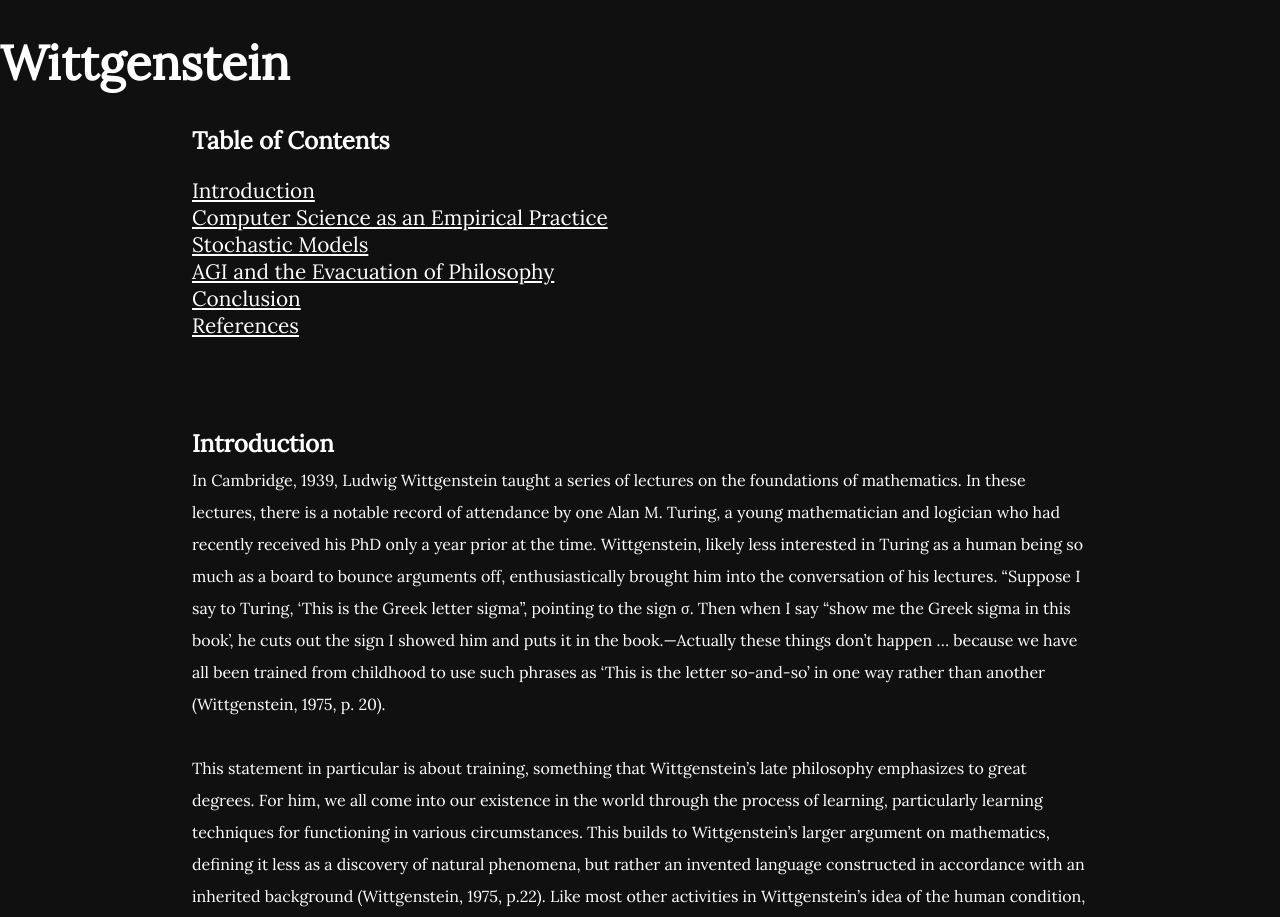
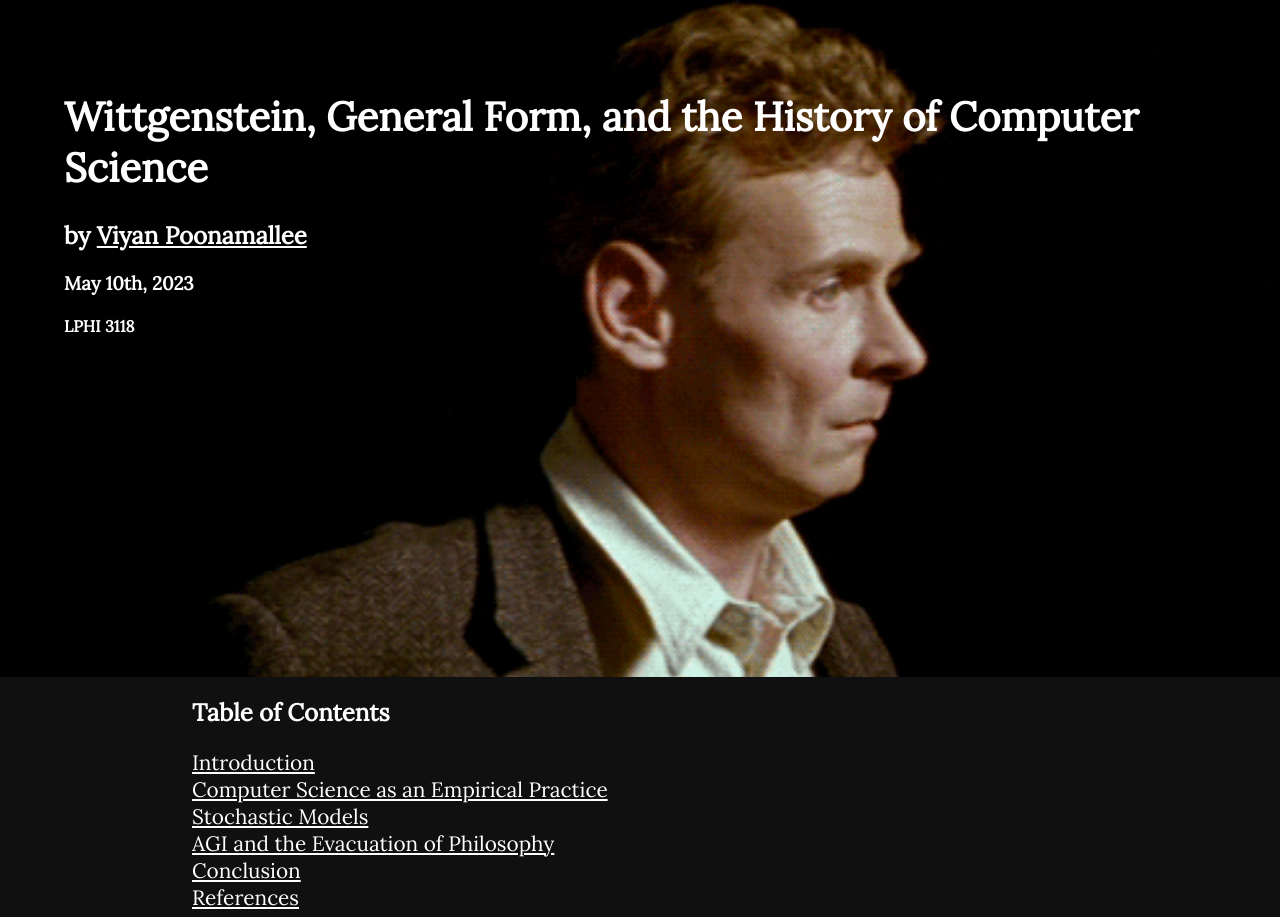
Before and after one commit to ActionMailman/WittgensteinTuring, a Flask app: page / in a window 1280 px wide. Shown: the top 917 px of the page. Run offline with Flask 3, Linux system fonts and the light colour scheme.

Commit message:
Added a background gif for the title, properly filled out title information.

```diff
--- a/static/style.css
+++ b/static/style.css
@@ -7,6 +7,21 @@ body {
   list-style: none;
   margin:0;
   padding:0;
+}
+
+#title {
+  padding: 5%;
+  background-image: url("./witt.gif");
+  background-repeat: no-repeat;
+  background-attachment: fixed;
+  background-size: cover;
+  padding-bottom: 25%;
+  color: white;
+}
+
+#title h1 {
+  font-size: 2.5em;
+  float:none;
 }
 
 #table {
@@ -70,10 +85,7 @@ nav li {
   font-size: 1.1em;
 }
 
-#title {
-  font-size: 1.5em;
-  float:none;
-}
+
 
 #textGen {
   margin: 15px;
--- a/templates/index.html
+++ b/templates/index.html
@@ -5,11 +5,14 @@
     <meta http-equiv="X-UA-Compatible" content="IE=edge">
     <meta name="viewport" content="width=device-width, initial-scale=1.0">
     <link rel="stylesheet" href="/static/style.css">
-    <title>Wittgenstein</title>
+    <title>Wittgenstein, General Form, and Computer Science</title>
 </head>
 <body>
     <div id="title">
-    <h1>Wittgenstein</h1>
+        <h1>Wittgenstein, General Form, and the History of Computer Science</h1>
+        <h2>by <a href="https://github.com/ActionMailman">Viyan Poonamallee</a></h2>
+        <h3>May 10th, 2023</h3>
+        <h4>LPHI 3118</h4>
     </div>
 
     <div id="table">
@@ -90,8 +93,7 @@
                 Rather, I would suggest a perspective closer to Wittgenstein and closer to ordinary language philosophy. Wittgenstein’s language games still propose an importance to application and demonstration that is methodologically useful to the work of computer science, but it doesn’t necessarily presume all important content to be within those boundaries. An openness to the simple, the average, that which can’t be immediately deconstructed and subsumed into the empirical, while still accepting it as present within the picture can go a long way in grounding thought. “We have got on to slippery ice where there is no friction, and so, in a certain sense, the conditions are ideal; but also, just because of that, we are unable to walk. We want to walk: so we need friction. Back to the rough ground!” (Wittgenstein, 2009, p. 51e).
                 </p>
         </div>
-        <div>
-            <h2>Note</h2><p>I don’t go into it in this paper, but the cited text, Lydia H. Liu's "Wittgenstein in the Machine" (2021) is a strong account of Wittgenstein’s influence on computation through Margaret Masterman, one of Wittgenstein’s closest students who was instrumental to the development of computational linguistics. Another strong tie between Wittgenstein and the history of computer science. </p></div>
+        <div><h2>Note</h2><p>I don’t go into it in this paper, but the cited text, Lydia H. Liu's "Wittgenstein in the Machine" (2021) is a strong account of Wittgenstein’s influence on computation through Margaret Masterman, one of Wittgenstein’s closest students who was instrumental to the development of computational linguistics. Another strong tie between Wittgenstein and the history of computer science. </p></div>
         <div id="references">
             <h2>References</h2>
             <p>Bender, E. M., Gebru, T., McMillan-Major, A., & Shmitchell, S. (2021). On the Dangers of Stochastic Parrots: Can Language Models be Too Big? Proceedings of the 2021 ACM Conference on Fairness, Accountability, and Transparency, 610–623. https://doi.org/10.1145/3442188.3445922</p>
```
Also changed, not shown: static/witt.gif (added).
